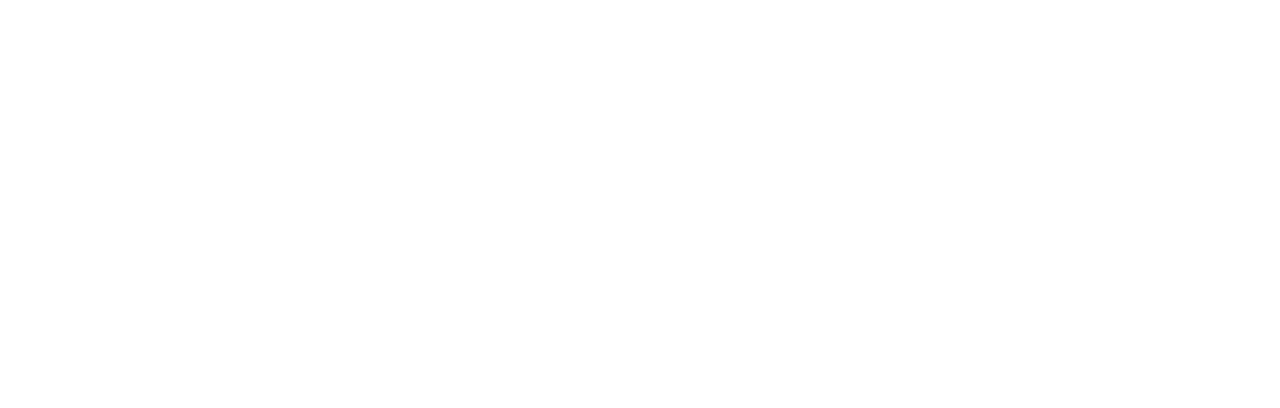
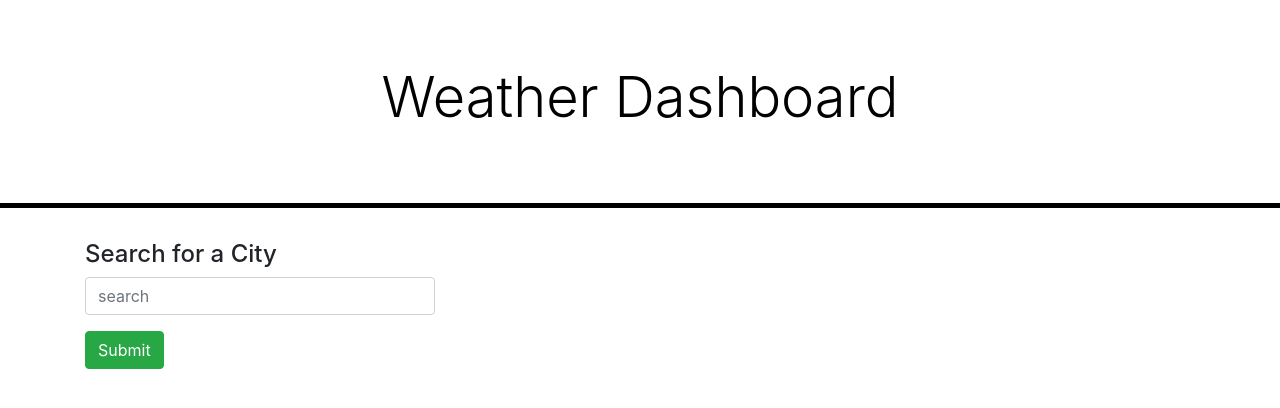
Before and after one commit to wclarkcito/Weather-Dashboard, a plain HTML site: page index.html in a window 1280 px wide. Drawn offline with nearby package versions, Linux system fonts and the light colour scheme.

Commit message:
added searchbar jumbotron and started forming columns

```diff
--- a/assets/style.css
+++ b/assets/style.css
@@ -0,0 +1,7 @@
+.jumbotron {
+  text-align: center;
+  background-color: transparent;
+  color: black;
+  border-radius: 0;
+  border-bottom: 5px solid black;
+}
--- a/index.html
+++ b/index.html
@@ -5,12 +5,32 @@
     <meta charset="UTF-8">
     <meta name="viewport" content="width=device-width, initial-scale=1.0">
     <title>Weather Dashboard</title>
-    <link rel="stylesheet" href="assets/style.css">
+    <link rel="stylesheet" href="https://stackpath.bootstrapcdn.com/bootstrap/4.3.1/css/bootstrap.min.css" />
+    <link rel="stylesheet" href="https://use.fontawesome.com/releases/v5.8.1/css/all.css" />
+    <link rel="stylesheet" href="assets/style.css" />
 </head>
 
 <body>
 
+    <header class="jumbotron">
+        <h1 class="display-4">Weather Dashboard</h1>
+    </header>
 
+    <div class="container">
+        <section class="row">
+            <article class="col-md-4">
+                <h4>Search for a City</h3>
+                    <!--searchbar-->
+                    <form class="navbar-form">
+                        <div class="form-group">
+                            <input type="text" class="form-control" placeholder="search">
+                        </div>
+                        <button type="submit" class="btn btn-success">Submit</button>
+                    </form>
+            </article>
+        </section>
+
+    </div>
 
     <script rel="./assets.script.js"></script>
 </body>
```
Also changed, not shown: assets/script.js (+11 -0 lines).
